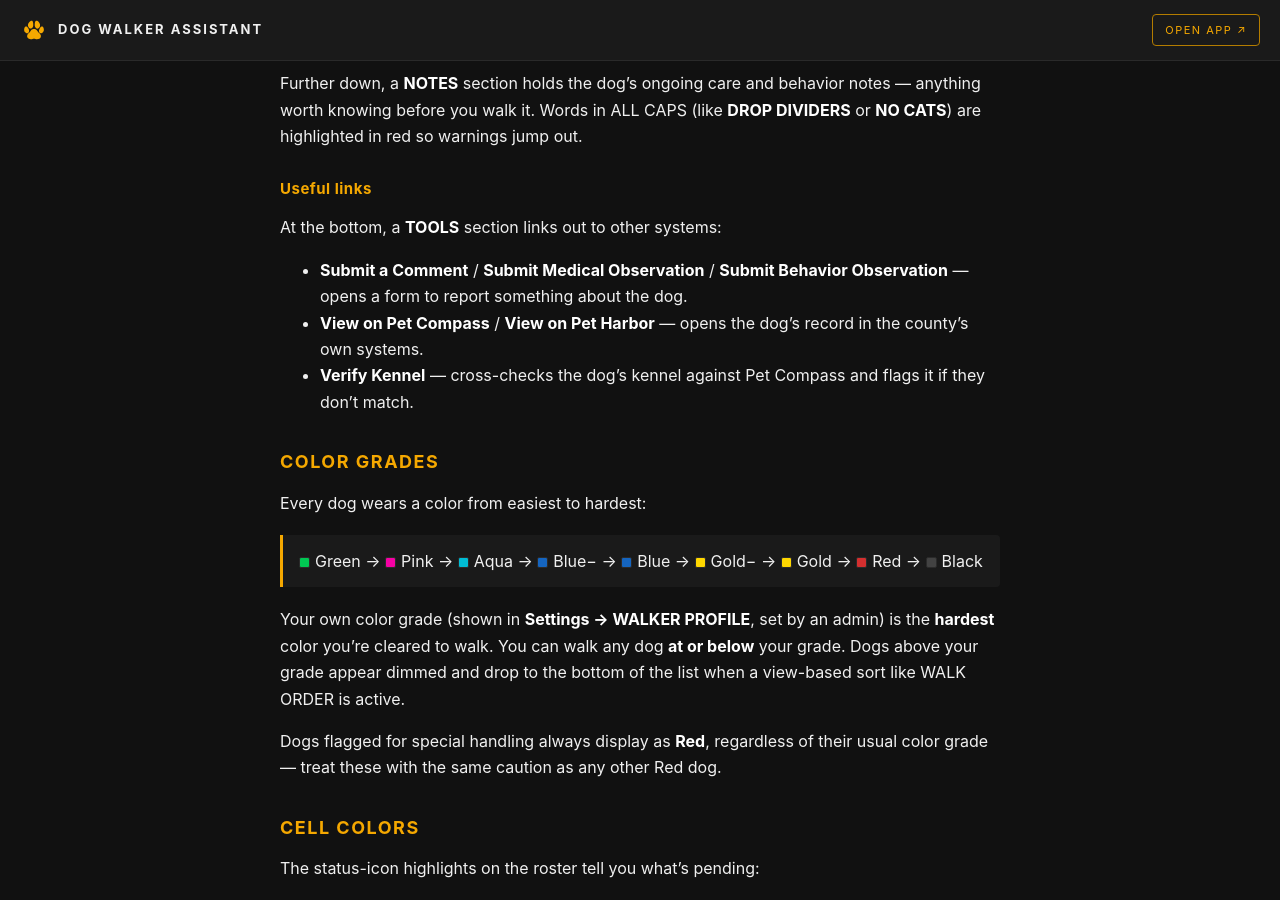
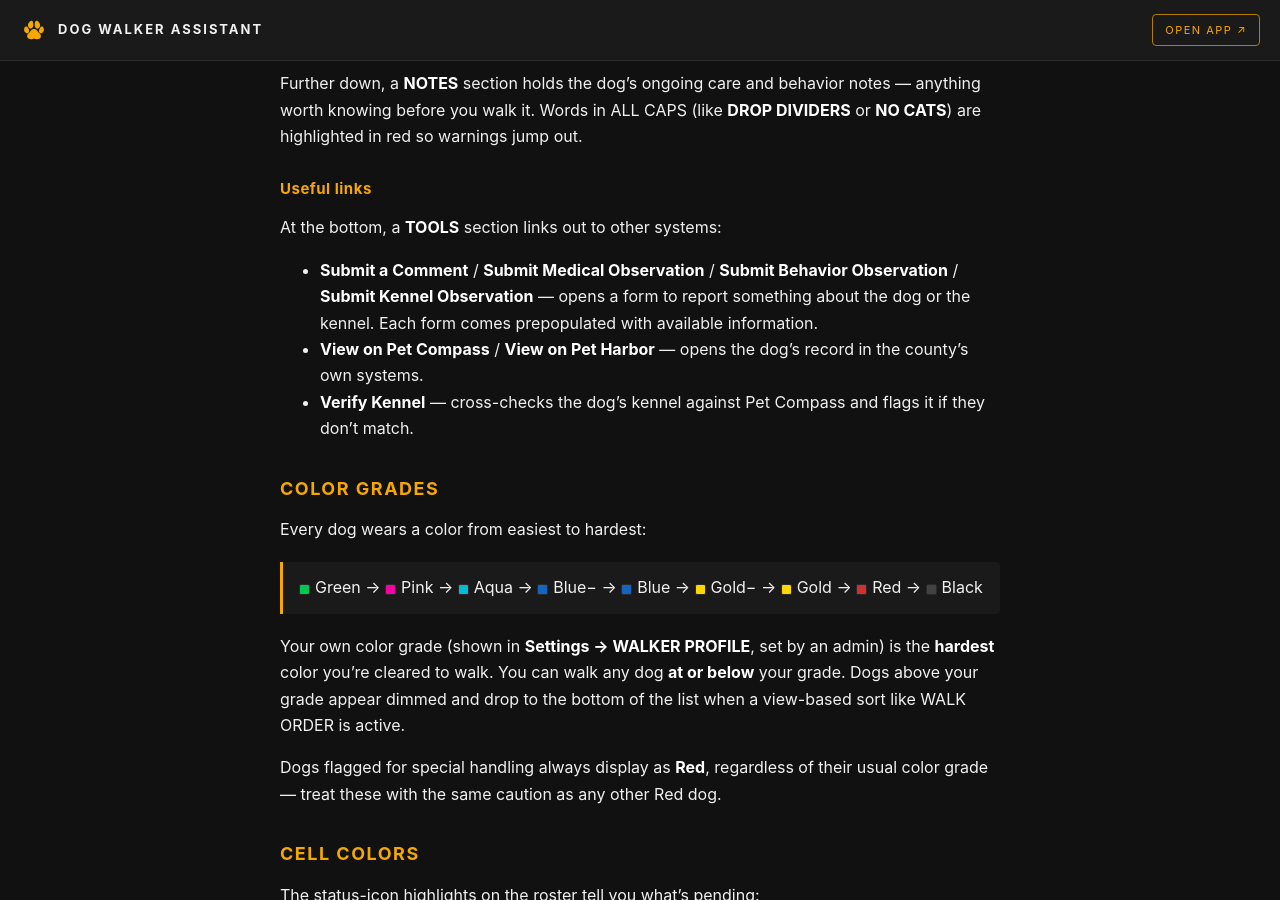
Before and after one commit to kirbsauce/dog-walker-assistant-docs, a Jekyll site: the page built from WALKER.md, in a window 1280 px wide and 900 px high, scrolled down 2955 px. Built offline with Jekyll 4.4.1, drawn with Linux system fonts in a browser that asks for light colours.

Commit message:
Add Submit Kennel Observation to the dog detail TOOLS list (#55)
Fixes #48

```diff
--- a/WALKER.md
+++ b/WALKER.md
@@ -145,7 +145,9 @@ notes — anything worth knowing before you walk it. Words in ALL CAPS (like
 At the bottom, a **TOOLS** section links out to other systems:
 
 - **Submit a Comment** / **Submit Medical Observation** / **Submit Behavior
-  Observation** — opens a form to report something about the dog.
+  Observation** / **Submit Kennel Observation** — opens a form to report
+  something about the dog or the kennel. Each form comes prepopulated with
+  available information.
 - **View on Pet Compass** / **View on Pet Harbor** — opens the dog's record in
   the county's own systems.
 - **Verify Kennel** — cross-checks the dog's kennel against Pet Compass and
```
